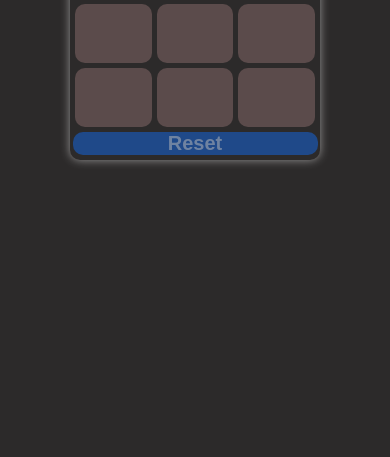
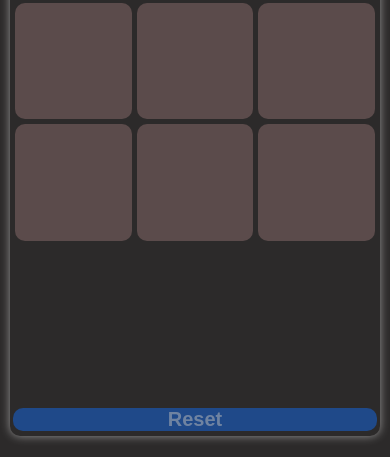
Before and after one commit to ahmhfm/xo, a plain HTML site: page index.html in a window 390 px wide. Shown: the part 387-844 px from the top of the page. Drawn offline with Linux system fonts and the light colour scheme.

Commit message:
update001

```diff
--- a/style.css
+++ b/style.css
@@ -100,16 +100,17 @@ body{
 @media(max-width:650px)
 {
     .main {
-        width: 400px;
-        height: 400px;
+        width: 95vw;
+        height: 95vh;
+
+        justify-content: space-between;
+    }
+
+    .grid{
+        height: 95vw;
+    }
+
+    .footer{
+
     }
 }
-
-
-@media(max-width:450px)
-{
-    .main {
-        width: 250px;
-        height: 250px;
-    }
-}
```
